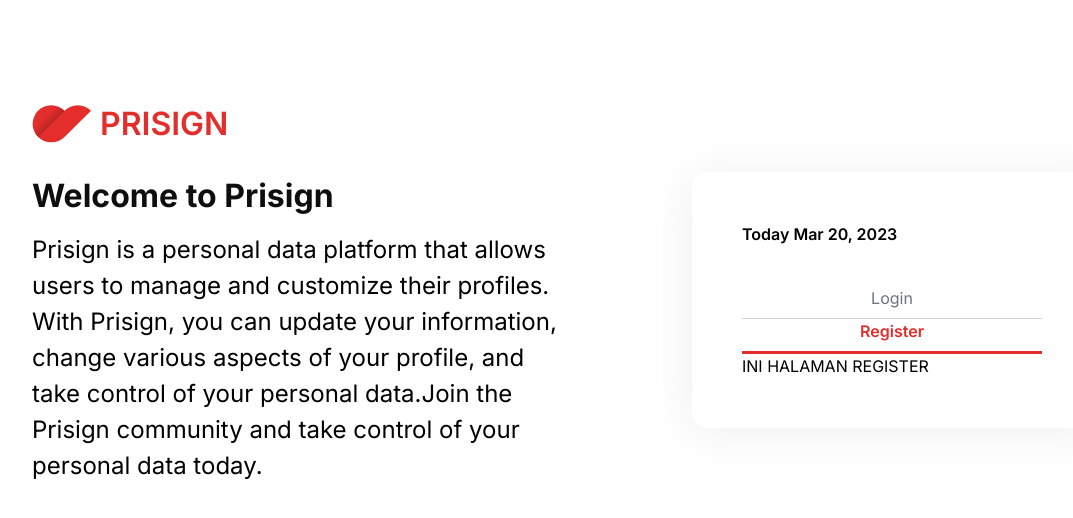
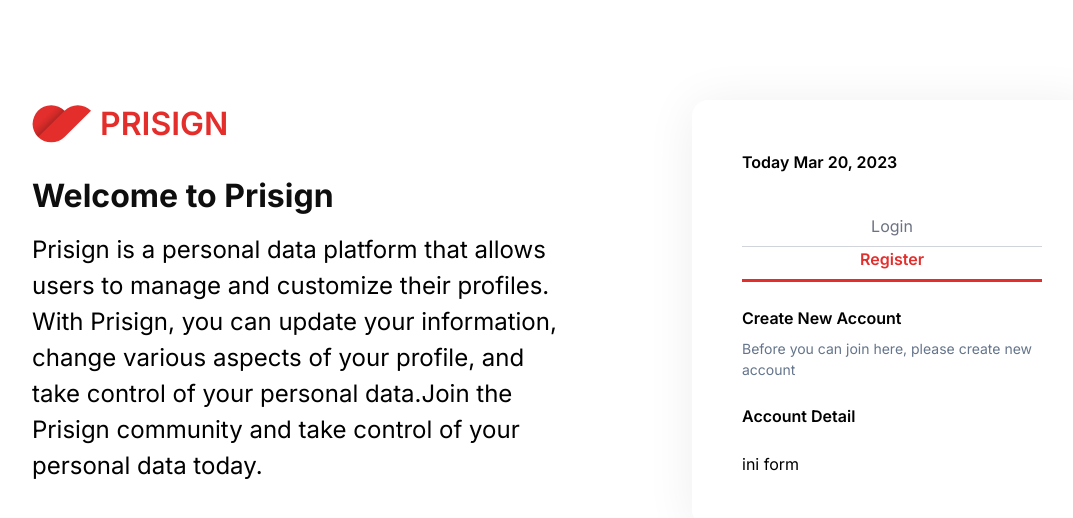
Before and after one commit to Derida23/Boilerplate-Vue3-Typescript, a Vue app: page /auth/login in a window 1280 px wide. Both pictures are taken after a click on the element "Register". Shown: the top 518 px of the page, without its empty margins (68-1141 px from the left). Built offline with nearby package versions, Linux system fonts and the light colour scheme.

Commit message:
fix: change concept off layout in authentication ✅

```diff
--- a/src/layouts/auth.style.scss
+++ b/src/layouts/auth/auth.style.scss
@@ -1,8 +1,8 @@
 .logo {
   @apply flex;
   @apply items-center;
-  @apply pl-[100px];
-  @apply pt-[100px];
+  // @apply pl-[100px];
+  // @apply pt-[100px];
   @apply mb-6;
 
   &-privy {
@@ -22,6 +22,7 @@
 .auth-wrapper {
   @apply grid;
   @apply grid-cols-2;
+  @apply pt-[100px];
 
   .info-section {
     @apply flex;
--- a/src/layouts/auth.vue
+++ b/src/layouts/auth/index.vue
@@ -39,15 +39,13 @@ const today = computed(() => {
 </script>
 
 <template>
-  <div>
-    <div class="logo">
-      <PrivyIcon height="38" width="60" class="logo-privy" />
-      <p class="logo-text">PRISIGN</p>
-    </div>
-  </div>
   <div class="auth-wrapper">
     <div class="info-section">
       <div class="info-box">
+        <div class="logo">
+          <PrivyIcon height="38" width="60" class="logo-privy" />
+          <p class="logo-text">PRISIGN</p>
+        </div>
         <p class="auth-title">Welcome to Prisign</p>
         <p class="auth-description">
           Prisign is a personal data platform that allows users to manage and
--- a/src/routes/routes.ts
+++ b/src/routes/routes.ts
@@ -4,7 +4,7 @@ import { RouteRecordRaw } from "vue-router";
 const routes: Array<RouteRecordRaw> = [
   {
     path: "/auth",
-    component: () => import("@/layouts/auth.vue"),
+    component: () => import("@/layouts/auth/index.vue"),
     name: "auth",
     beforeEnter: authGuard,
     redirect: {
--- a/src/views/auth/login/login.style.scss
+++ b/src/views/auth/login/login.style.scss
@@ -4,6 +4,7 @@
 
     .text-login {
       @apply font-semibold;
+      @apply text-[16px];
     }
   }
 }
--- a/src/views/auth/register/index.vue
+++ b/src/views/auth/register/index.vue
@@ -1,7 +1,16 @@
 <script setup lang="ts"></script>
 
 <template>
-  <div class="mt-10">INI HALAMAN REGISTER</div>
+  <div class="register">
+    <div class="register-title">
+      <h1>Create New Account</h1>
+      <p>Before you can join here, please create new account</p>
+    </div>
+    <p class="register-subtitle">Account Detail</p>
+    <div class="register-form">
+      <p>ini form</p>
+    </div>
+  </div>
 </template>
 
-<style></style>
+<style src="./register.style.scss"></style>
--- /dev/null
+++ b/src/views/auth/register/register.style.scss
@@ -0,0 +1,26 @@
+.register {
+  &-title {
+    @apply my-6;
+
+    h1 {
+      @apply font-semibold;
+      @apply text-[16px];
+    }
+
+    p {
+      @apply text-[14px];
+      @apply text-slate-500;
+      @apply mt-2;
+    }
+  }
+
+  &-subtitle {
+    @apply font-semibold;
+    @apply text-[16px];
+    @apply mb-6;
+  }
+
+  &-form {
+
+  }
+}
```
Also changed, not shown: src/layouts/auth/auth.type.ts (renamed from src/layouts/auth.type.ts).
